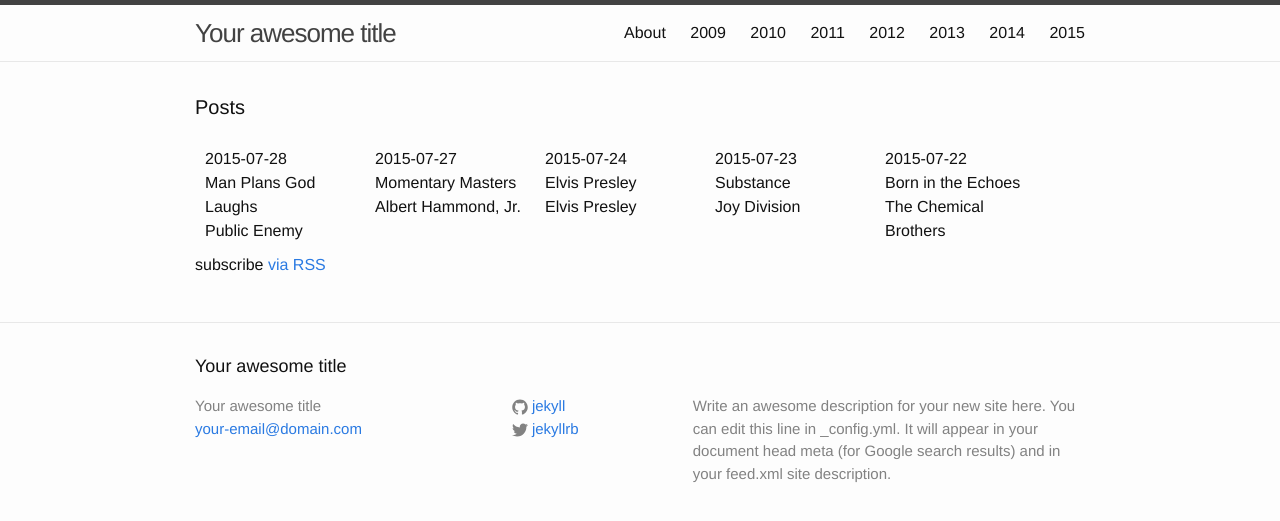
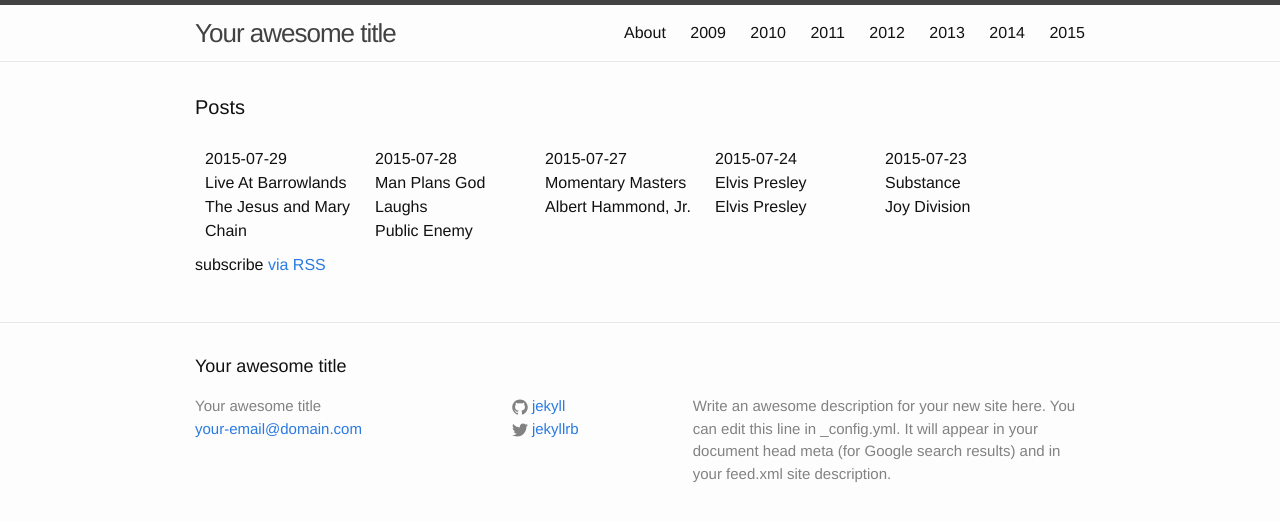
Before and after one commit to karaken12/bbc6musicaotd, a Jekyll site: the page built from site/index.html, in a window 1280 px wide. Shown: the top 521 px of the page. Built offline with Jekyll 4.4.1, drawn with Linux system fonts in a browser that asks for light colours.

Commit message:
Album for 2015-07-29.

```diff
--- a/site/_data/year/2015.yml
+++ b/site/_data/year/2015.yml
@@ -708,3 +708,7 @@
   title: Man Plans God Laughs
   twitter: https://twitter.com/BBC6Music/status/625939017863966720
   spotify-id: 1pmsTgxfLMkCw7C5LuSHFD
+- date: 2015-07-29
+  artist: The Jesus and Mary Chain
+  title: Live At Barrowlands
+  twitter: https://twitter.com/BBC6Music/status/626303583215054848
```
